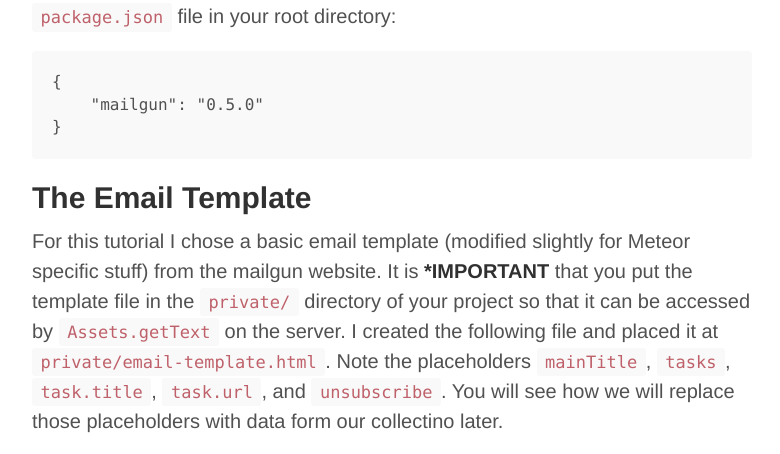
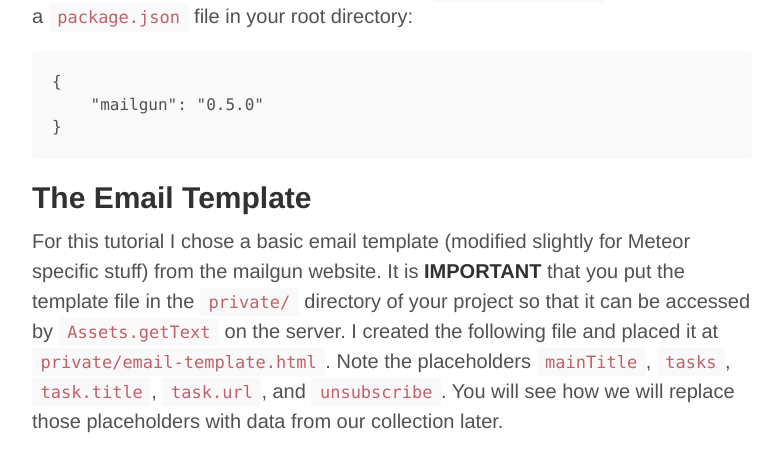
Before and after one commit to curtislarson/blog, a Jekyll site: the page built from _posts/2015-07-30-meteor-send-template-emails-from-server-mailgun.md, in a window 1280 px wide and 1400 px high, scrolled down 822 px. Shown: the top 454 px of the window, without its empty margins (248-1028 px from the left). Built offline with Jekyll 4.4.1, drawn with Linux system fonts in a browser that asks for light colours; comment, search, counter and statistics services are not loaded; some of the changed text lies outside the part shown.

Commit message:
Proofread

```diff
--- a/_posts/2015-07-30-meteor-send-template-emails-from-server-mailgun.md
+++ b/_posts/2015-07-30-meteor-send-template-emails-from-server-mailgun.md
@@ -19,7 +19,7 @@ This tutorial requires the following dependencies (which will be auto downloaded
     meteorhacks:npm
     meteorhacks:ssr
 
-Additionally you need to specify the following meteorhacks:npm dependency in a `package.json` file in your root directory:
+Additionally you need to specify the following `meteorhacks:npm` dependency in a `package.json` file in your root directory:
 
     {
         "mailgun": "0.5.0"
@@ -27,7 +27,7 @@ Additionally you need to specify the following meteorhacks:npm dependency in a `
 
 ## The Email Template
 
-For this tutorial I chose a basic email template (modified slightly for Meteor specific stuff) from the mailgun website. It is ***IMPORTANT** that you put the template file in the `private/` directory of your project so that it can be accessed by `Assets.getText` on the server. I created the following file and placed it at `private/email-template.html`. Note the placeholders `mainTitle`, `tasks`, `task.title`, `task.url`, and `unsubscribe`. You will see how we will replace those placeholders with data form our collectino later.
+For this tutorial I chose a basic email template (modified slightly for Meteor specific stuff) from the mailgun website. It is **IMPORTANT** that you put the template file in the `private/` directory of your project so that it can be accessed by `Assets.getText` on the server. I created the following file and placed it at `private/email-template.html`. Note the placeholders `mainTitle`, `tasks`, `task.title`, `task.url`, and `unsubscribe`. You will see how we will replace those placeholders with data from our collection later.
 
 <script src="https://gist.github.com/quackware/341cd73d196236f78b31.js"></script>
 
@@ -37,7 +37,7 @@ Now that we have our email template, we need to add some code to our server that
 
 <script src="https://gist.github.com/quackware/4f30b6007e89a45766b9.js"></script>
 
-Notice the creation of a `templates` array, which we push a single name and path to. The name is used when we want to reference a specific template when we send an email and the path references the relative location of the template html file to the `private/` directory. This template array is passed to a `EmailGenerator` object which we will implement in the next section. Another important thing to note is the various `Meteor.settings...` variables I use in setting up my stmp MAIL_URL. These variables are read from a `settings.json` file that is loaded when you start meteor like so:
+Notice the creation of a `templates` array, which we push a single name and path to. The name is used when we want to reference a specific template when we send an email and the path references the relative location of the template html file to the `private/` directory. This template array is passed to a `EmailGenerator` object which we will implement in the next section. Another important thing to note is the various `Meteor.settings` variables I use in setting up my stmp `MAIL_URL`. These variables are read from a `settings.json` file that is loaded when you start meteor like so:
 
     meteor --settings settings.json
 
```
Also changed, not shown: other parts of _posts/2015-07-30-meteor-send-template-emails-from-server-mailgun.md (+1 -1 lines).
